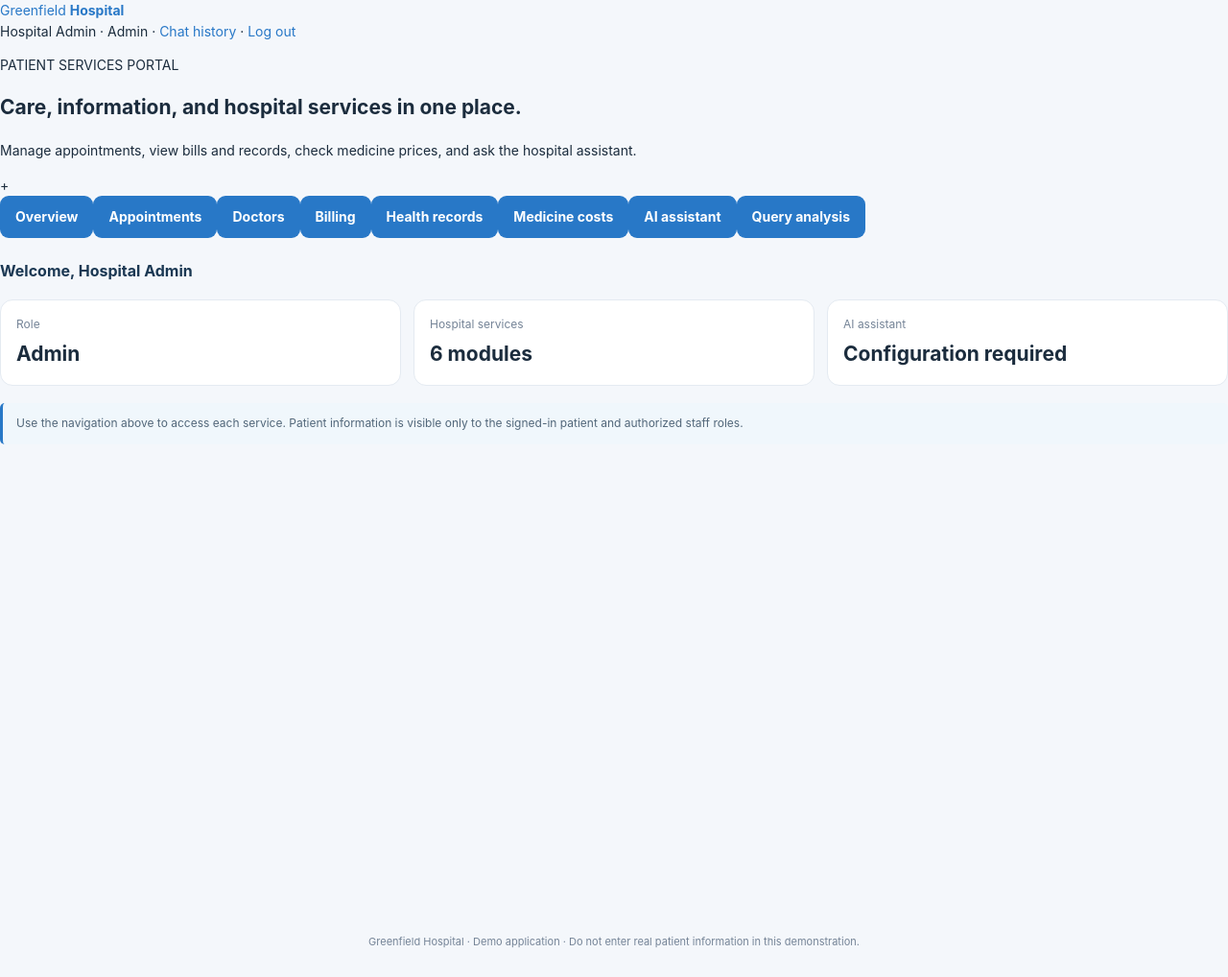
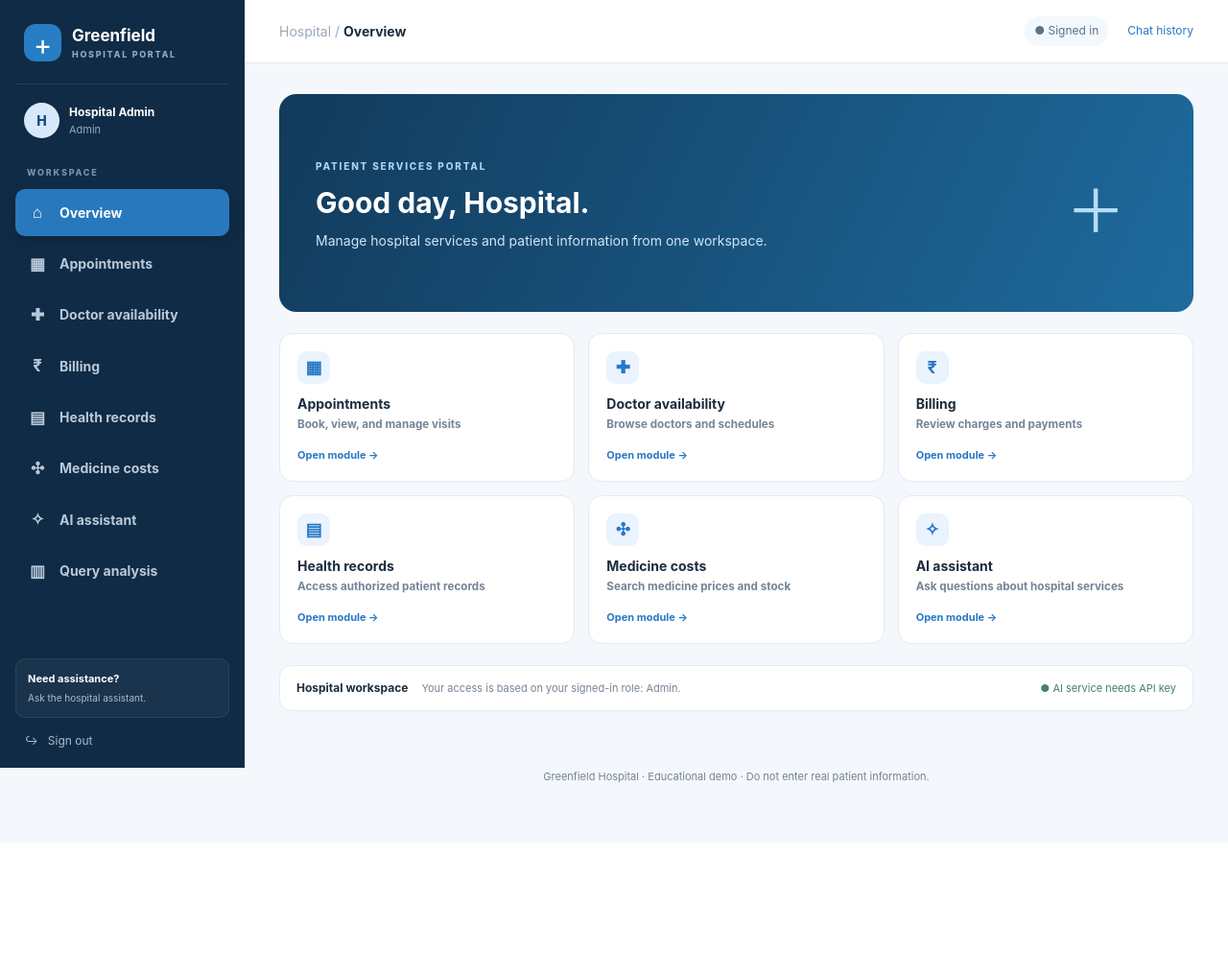
Before and after one commit to Krish201207/Clinic-FAQ-Project, a Flask app: page / in a window 1280 px wide. Shown: the whole page at 96% size. After the commit the page ends 816 px from the top, so only its background shows below. Run offline with Flask 3, Linux system fonts and the light colour scheme; the visitor is signed in with stand-in values (Sample User, id 1); data comes from the database, SQL or seed files in the repository; data that the repository does not hold is empty.

Commit message:
Add files via upload

```diff
--- a/templates/base.html
+++ b/templates/base.html
@@ -1 +1 @@
-<!doctype html><html lang="en"><head><meta charset="utf-8"><meta name="viewport" content="width=device-width,initial-scale=1"><title>Greenfield Hospital</title><link rel="stylesheet" href="{{ url_for('static',filename='style.css') }}"></head><body><header class="top"><a class="brand" href="/">Greenfield <b>Hospital</b></a><div class="who">{{ user.name if user else '' }}{% if user %} · {{ user.role|title }} · <a href="/history">Chat history</a> · <a href="/logout">Log out</a>{% endif %}</div></header>{% with messages=get_flashed_messages(with_categories=true) %}{% for category,message in messages %}<div class="flash {{ category }}">{{ message }}</div>{% endfor %}{% endwith %}{% block body %}{% endblock %}</body></html>
+<!doctype html><html lang="en"><head><meta charset="utf-8"><meta name="viewport" content="width=device-width,initial-scale=1"><title>Greenfield Hospital</title><link rel="stylesheet" href="{{ url_for('static',filename='style.css') }}"></head><body>{% with messages=get_flashed_messages(with_categories=true) %}{% for category,message in messages %}<div class="flash {{ category }}">{{ message }}</div>{% endfor %}{% endwith %}{% block body %}{% endblock %}</body></html>
--- a/templates/dashboard.html
+++ b/templates/dashboard.html
@@ -1,10 +1,14 @@
-{% extends 'base.html' %}{% block body %}<main class="wrap"><section class="hero"><div><p class="eyebrow">PATIENT SERVICES PORTAL</p><h1>Care, information, and hospital services in one place.</h1><p>Manage appointments, view bills and records, check medicine prices, and ask the hospital assistant.</p></div><div class="hero-mark">+</div></section><nav class="nav" id="nav"><button data-tab="overview" class="active">Overview</button><button data-tab="appointments">Appointments</button><button data-tab="doctors">Doctors</button><button data-tab="billing">Billing</button><button data-tab="records">Health records</button><button data-tab="medicines">Medicine costs</button><button data-tab="assistant">AI assistant</button>{% if user.role in ['admin','reception'] %}<button data-tab="analytics">Query analysis</button>{% endif %}</nav>
-<section id="overview" class="panel active"><h2>Welcome, {{ user.name }}</h2><div class="cards"><article><span>Role</span><strong>{{ user.role|title }}</strong></article><article><span>Hospital services</span><strong>6 modules</strong></article><article><span>AI assistant</span><strong>{% if gemini_ready %}Connected by server{% else %}Configuration required{% endif %}</strong></article></div><p class="note">Use the navigation above to access each service. Patient information is visible only to the signed-in patient and authorized staff roles.</p></section>
-<section id="appointments" class="panel"><div class="section-head"><h2>Appointments</h2></div><form id="book-form" class="form-grid"><label>Doctor<select id="doctor_id" required></select></label><label>Date<input id="appointment_date" type="date" required></label><label>Time<input id="appointment_time" type="time" required></label><label>Reason<input id="reason" maxlength="300" placeholder="Optional"></label><button>Book appointment</button></form><div id="appointments-list" class="list"></div></section>
-<section id="doctors" class="panel"><h2>Doctor availability</h2><div id="doctors-list" class="cards"></div></section>
-<section id="billing" class="panel"><h2>Billing and payments</h2>{% if user.role in ['admin','reception'] %}<form id="bill-form" class="form-grid"><label>Patient ID<input id="bill_patient" type="number" min="1" required></label><label>Description<input id="bill_description" required></label><label>Amount (₹)<input id="bill_amount" type="number" min="0" step="0.01" required></label><button>Create bill</button></form>{% endif %}<div id="bills-list" class="list"></div></section>
-<section id="records" class="panel"><h2>Health records</h2>{% if user.role in ['admin','doctor'] %}<form id="record-form" class="form-grid" enctype="multipart/form-data"><label>Patient ID<input name="patient_id" type="number" min="1" required></label><label>Record type<input name="record_type" placeholder="Lab report / Visit note" required></label><label class="wide">Notes<textarea name="notes" rows="3"></textarea></label><label>Attachment (PDF/JPG/PNG)<input name="file" type="file" accept=".pdf,.png,.jpg,.jpeg"></label><button>Add record</button></form>{% endif %}<div id="records-list" class="list"></div></section>
-<section id="medicines" class="panel"><h2>Medicine price list</h2><input id="medicine-search" placeholder="Search medicine name"><div id="medicines-list" class="list"></div>{% if user.role in ['admin','reception'] %}<h3>Add medicine to demo inventory</h3><form id="medicine-form" class="form-grid"><label>Name<input id="med_name" required></label><label>Strength<input id="med_strength"></label><label>Price (₹)<input id="med_price" type="number" min="0" step="0.01" required></label><label>Stock<input id="med_stock" type="number" min="0" required></label><button>Add medicine</button></form>{% endif %}<p class="note">Demo catalogue only. Displayed prices and stock are sample data, not real prescriptions or pharmacy quotes.</p></section>
-<section id="assistant" class="panel"><h2>Hospital FAQ assistant</h2><p class="note">Ask about hospital services and policies. The assistant cannot diagnose, interpret test results, or prescribe medicine.</p><div id="chat-log" class="chat-log"><div class="bot">Hello. What would you like to know about hospital services?</div></div><form id="chat-form" class="chat-form"><input id="chat-question" maxlength="500" placeholder="Ask a hospital-related question..." required><button>Send</button></form></section>
-{% if user.role in ['admin','reception'] %}<section id="analytics" class="panel"><h2>Patient query analysis</h2><div id="analytics-summary" class="cards"></div><h3>Queries by topic</h3><div id="topic-list" class="list"></div><h3>Classifier labels (history metadata)</h3><div id="category-list" class="list"></div></section>{% endif %}
-<footer>Greenfield Hospital · Demo application · Do not enter real patient information in this demonstration.</footer></main><script>window.HOSPITAL_ROLE={{ user.role|tojson }};</script><script src="{{ url_for('static',filename='app.js') }}"></script>{% endblock %}
+{% extends 'base.html' %}{% block body %}
+<div class="app-shell"><aside class="sidebar"><div class="sidebar-brand"><div class="brand-mark">+</div><div><strong>Greenfield</strong><span>HOSPITAL PORTAL</span></div></div><div class="sidebar-user"><div class="user-avatar">{{ user.name[:1]|upper }}</div><div class="user-meta"><strong>{{ user.name }}</strong><span>{{ user.role|title }}</span></div></div><div class="nav-caption">WORKSPACE</div><nav class="side-nav" id="nav" aria-label="Hospital modules">
+<button data-tab="overview" class="active"><i>⌂</i>Overview</button><button data-tab="appointments"><i>▦</i>Appointments</button><button data-tab="doctors"><i>✚</i>Doctor availability</button><button data-tab="billing"><i>₹</i>Billing</button><button data-tab="records"><i>▤</i>Health records</button><button data-tab="medicines"><i>✣</i>Medicine costs</button><button data-tab="assistant"><i>✧</i>AI assistant</button>{% if user.role in ['admin','reception'] %}<button data-tab="analytics"><i>▥</i>Query analysis</button>{% endif %}</nav><div class="sidebar-bottom"><div class="support-note"><b>Need assistance?</b><span>Ask the hospital assistant.</span></div><a href="/logout">↪ &nbsp; Sign out</a></div></aside>
+<main class="workspace"><header class="topbar"><div><span>Hospital / </span><b id="current-section">Overview</b></div><div><span class="signed">● Signed in</span><a href="/history">Chat history</a></div></header><div class="workspace-content">
+<section id="overview" class="panel active"><div class="welcome"><div><small>PATIENT SERVICES PORTAL</small><h1>Good day, {{ user.name.split(' ')[0] }}.</h1><p>Manage hospital services and patient information from one workspace.</p></div><strong>+</strong></div><div class="overview-grid">
+{% for tab,icon,title,desc in [('appointments','▦','Appointments','Book, view, and manage visits'),('doctors','✚','Doctor availability','Browse doctors and schedules'),('billing','₹','Billing','Review charges and payments'),('records','▤','Health records','Access authorized patient records'),('medicines','✣','Medicine costs','Search medicine prices and stock'),('assistant','✧','AI assistant','Ask questions about hospital services')] %}<button class="overview-card" data-open-tab="{{ tab }}"><span>{{ icon }}</span><b>{{ title }}</b><small>{{ desc }}</small><em>Open module →</em></button>{% endfor %}</div><div class="overview-foot"><b>Hospital workspace</b><span>Your access is based on your signed-in role: {{ user.role|title }}.</span><span class="ai-state">{% if gemini_ready %}● AI service configured{% else %}● AI service needs API key{% endif %}</span></div></section>
+<section id="appointments" class="panel"><div class="page-head"><small>SCHEDULING</small><h1>Appointments</h1><p>Book a visit and manage scheduled appointments.</p></div><form id="book-form" class="form-grid"><label>Doctor<select id="doctor_id" required></select></label><label>Date<input id="appointment_date" type="date" required></label><label>Time<input id="appointment_time" type="time" required></label><label>Reason<input id="reason" maxlength="300" placeholder="Optional"></label><button>Book appointment</button></form><h2>Appointment list</h2><div id="appointments-list" class="list"></div></section>
+<section id="doctors" class="panel"><div class="page-head"><small>CARE TEAM</small><h1>Doctor availability</h1><p>Browse departments, consultation hours, and listed fees.</p></div><div id="doctors-list" class="cards"></div></section>
+<section id="billing" class="panel"><div class="page-head"><small>PAYMENTS</small><h1>Billing management</h1><p>Review patient charges and payment status.</p></div>{% if user.role in ['admin','reception'] %}<form id="bill-form" class="form-grid"><label>Patient ID<input id="bill_patient" type="number" min="1" required></label><label>Description<input id="bill_description" required></label><label>Amount (₹)<input id="bill_amount" type="number" min="0" step="0.01" required></label><button>Create bill</button></form>{% endif %}<div id="bills-list" class="list"></div></section>
+<section id="records" class="panel"><div class="page-head"><small>PATIENT FILES</small><h1>Health records</h1><p>View records you are authorized to access.</p></div>{% if user.role in ['admin','doctor'] %}<form id="record-form" class="form-grid" enctype="multipart/form-data"><label>Patient ID<input name="patient_id" type="number" min="1" required></label><label>Record type<input name="record_type" required placeholder="Lab report / Visit note"></label><label class="wide">Notes<textarea name="notes" rows="3"></textarea></label><label>Attachment<input name="file" type="file" accept=".pdf,.png,.jpg,.jpeg"></label><button>Add record</button></form>{% endif %}<div id="records-list" class="list"></div></section>
+<section id="medicines" class="panel"><div class="page-head"><small>PHARMACY</small><h1>Medicine costs</h1><p>Search the demo medicine catalogue and check listed stock.</p></div><input class="search" id="medicine-search" placeholder="Search medicine name..."><div id="medicines-list" class="list"></div>{% if user.role in ['admin','reception'] %}<h2>Update demo inventory</h2><form id="medicine-form" class="form-grid"><label>Name<input id="med_name" required></label><label>Strength<input id="med_strength"></label><label>Price (₹)<input id="med_price" type="number" min="0" step="0.01" required></label><label>Stock<input id="med_stock" type="number" min="0" required></label><button>Add medicine</button></form>{% endif %}<p class="note">Prices and stock are sample data for this educational prototype.</p></section>
+<section id="assistant" class="panel"><div class="page-head"><small>PATIENT SUPPORT</small><h1>Hospital AI assistant</h1><p>Ask about hospital services, departments, and policies.</p></div><div id="chat-log" class="chat-log"><div class="bot">Hello. I can help with routine hospital information. What would you like to know?</div></div><form id="chat-form" class="chat-form"><input id="chat-question" maxlength="500" placeholder="Ask a hospital-related question..." required><button>Send message</button></form><p class="note">The assistant does not diagnose, interpret reports, or prescribe medicines.</p></section>
+{% if user.role in ['admin','reception'] %}<section id="analytics" class="panel"><div class="page-head"><small>INSIGHTS</small><h1>Patient query analysis</h1><p>Understand what patients ask the assistant.</p></div><div id="analytics-summary" class="cards"></div><h2>Queries by topic</h2><div id="topic-list" class="list"></div><h2>Classifier labels · history metadata</h2><div id="category-list" class="list"></div></section>{% endif %}<footer>Greenfield Hospital · Educational demo · Do not enter real patient information.</footer></div></main></div>
+<script>window.HOSPITAL_ROLE={{ user.role|tojson }};</script><script src="{{ url_for('static',filename='app.js') }}"></script><script>document.querySelectorAll('[data-open-tab]').forEach(x=>x.addEventListener('click',()=>document.querySelector(`#nav [data-tab="${x.dataset.openTab}"]`)?.click()));</script>{% endblock %}
```
